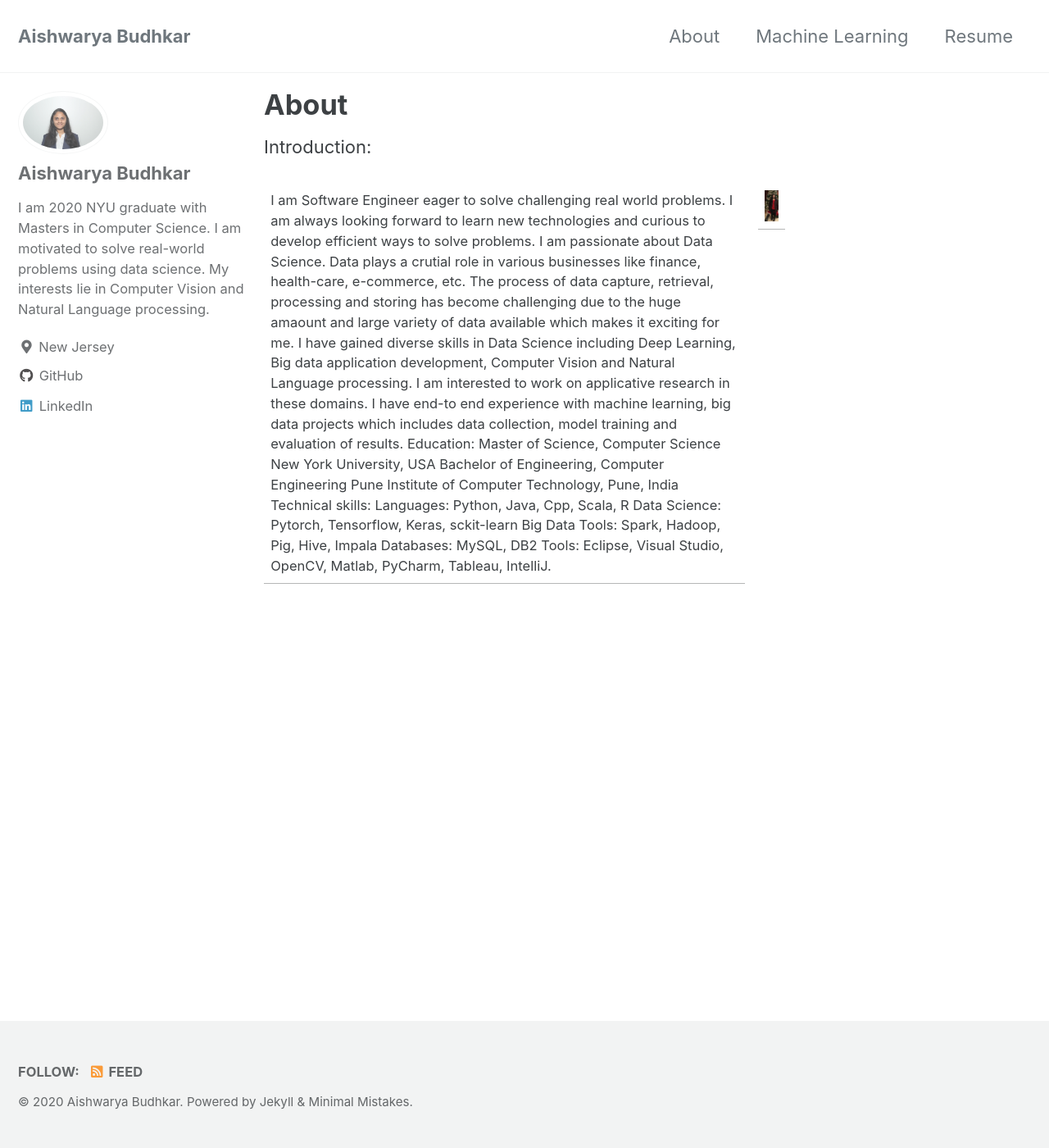
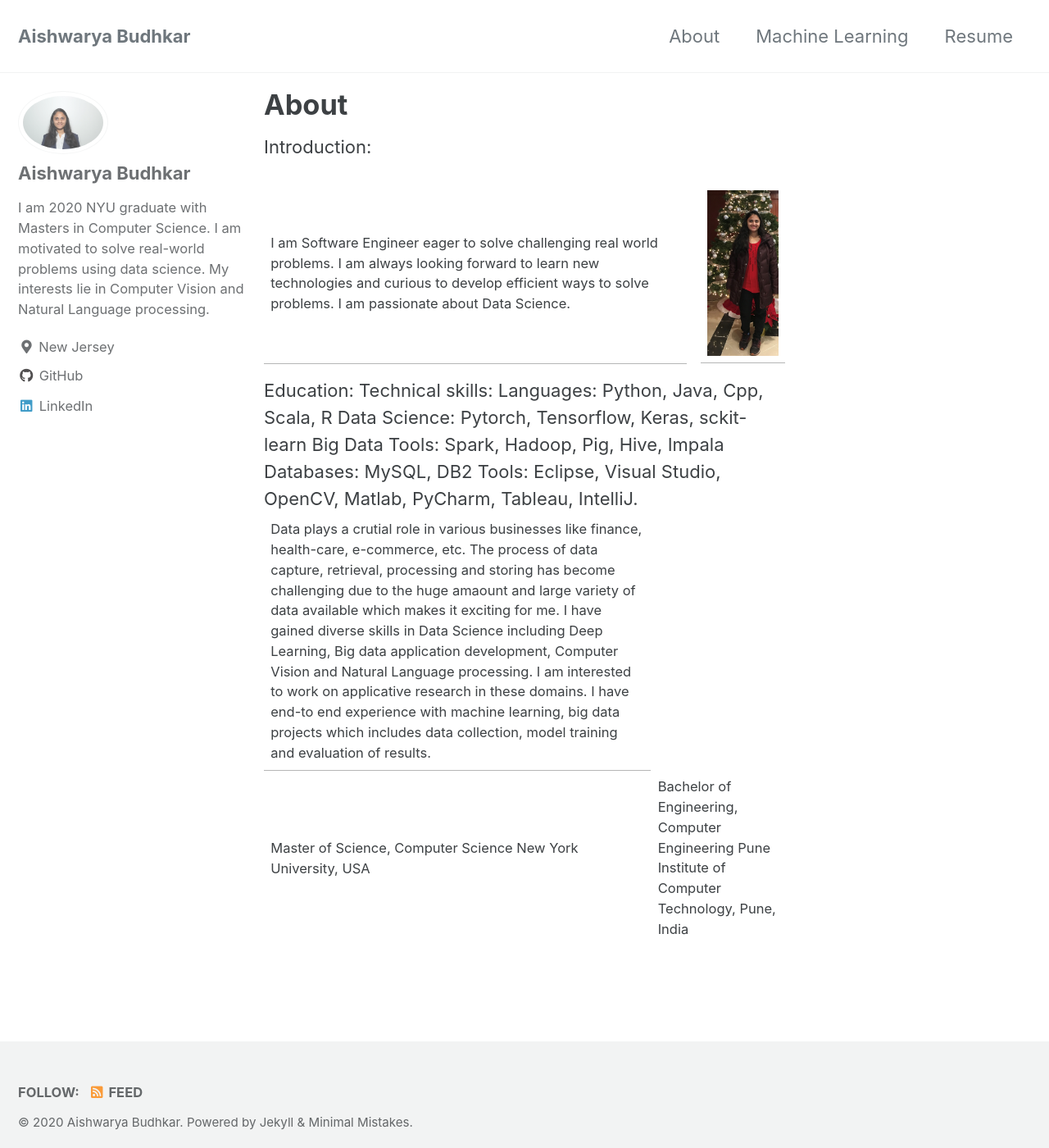
Before and after one commit to asbudhkar/asbudhkar.github.io, a Jekyll site: the page built from _pages/about.md, in a window 1280 px wide and 1400 px high. Shown: the whole window at 82% size. Built offline with Jekyll 4.4.1, drawn with Linux system fonts in a browser that asks for light colours; cached includes are drawn as plain includes.

Commit message:
Added about

```diff
--- a/_pages/about.md
+++ b/_pages/about.md
@@ -41,3 +23,33 @@ Introduction:
     text-align: right;
 }
 </style>
+
+
+<table>
+    <tbody>
+        <tr>
+            <td>
+                Data plays a crutial role in various businesses like finance, health-care, e-commerce, etc. The process of data capture, retrieval, processing and storing has become challenging due to the huge amaount and large variety of data available which makes it exciting for me. I have gained diverse skills in Data Science including Deep Learning, Big data application development, Computer Vision and Natural Language processing. I am interested to work on applicative research in these domains. I have end-to end experience with machine learning, big data projects which includes data collection, model training and evaluation of results.
+            </td>
+        </tr>
+        <tr>
+         Education:
+            <td>
+                Master of Science, Computer Science
+                New York University, USA
+            </td>
+            <td>
+                Bachelor of Engineering, Computer Engineering
+                Pune Institute of Computer Technology, Pune, India
+            </td>
+        </tr>
+        <tr>
+            Technical skills:
+                Languages: Python, Java, Cpp, Scala, R
+                Data Science: Pytorch, Tensorflow, Keras, sckit-learn
+                Big Data Tools: Spark, Hadoop, Pig, Hive, Impala
+                Databases: MySQL, DB2
+                Tools: Eclipse, Visual Studio, OpenCV, Matlab, PyCharm, Tableau, IntelliJ.
+        </tr>
+    </tbody>
+</table>
```
Also changed, not shown: other parts of _pages/about.md (+0 -18 lines).
